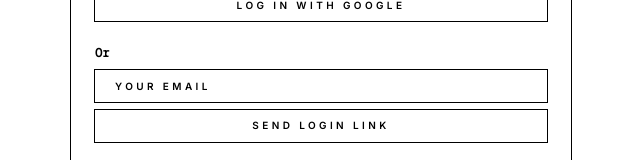
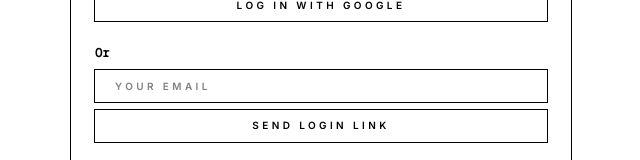
Before and after one commit to alaps25/9999, a Next.js app: page / in a window 1280 px wide. Shown: the part 407-567 px from the top of the page, without its empty margins (319-959 px from the left). Built offline with nearby package versions, Linux system fonts and the light colour scheme; no server answers.

Commit message:
Fix placeholder text color in Input component
- Replace rgba() with color-mix() to properly handle CSS custom properties
- Placeholder text now displays at 50% opacity instead of fully dark
- Fixes issue where placeholder appeared completely dark on login page

```diff
--- a/components/ui/Input.module.scss
+++ b/components/ui/Input.module.scss
@@ -32,8 +32,9 @@
   border-radius: 0;
 
   // Placeholder styling
+  // Use color-mix to work with CSS custom properties (mix with white background for 50% opacity effect)
   &::placeholder {
-    color: rgba($accent-primary, 0.5);
+    color: color-mix(in srgb, var(--accent-primary, #000000) 50%, #FFFFFF);
     opacity: 1;
   }
 
```
